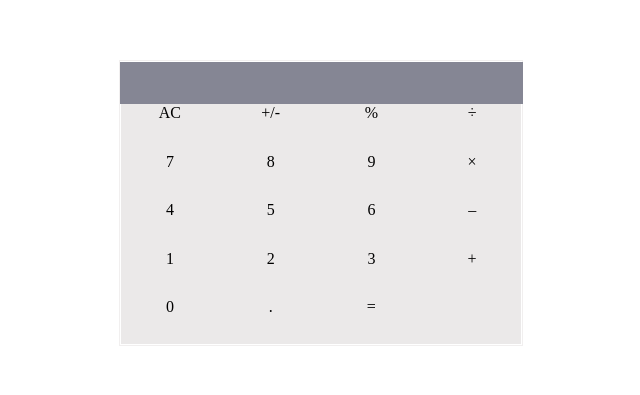
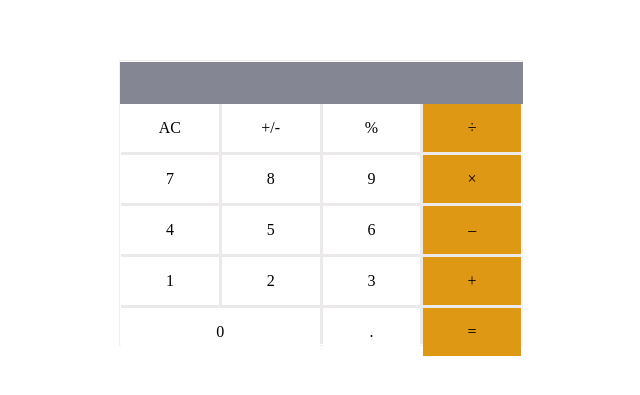
Before and after one commit to iLynette/math_magician, a React (Create React App) app: page / in a window 1280 px wide. Shown: the part 197-592 px from the top of the page, without its empty margins (319-959 px from the left). Built offline with nearby package versions, Linux system fonts and the light colour scheme.

Commit message:
Style the calculator operators

```diff
--- a/src/index.css
+++ b/src/index.css
@@ -34,3 +34,20 @@ input {
   height: 30vh;
   background-color: rgb(235, 233, 233);
 }
+
+.operator {
+  background-color: rgb(223, 152, 20);
+  padding: 15px;
+}
+
+.num {
+  background-color: #fff;
+  padding: 15px;
+}
+
+.zero {
+  grid-column-start: 1;
+  grid-column-end: 3;
+  padding-top: 15px;
+  background-color: #fff;
+}
```
